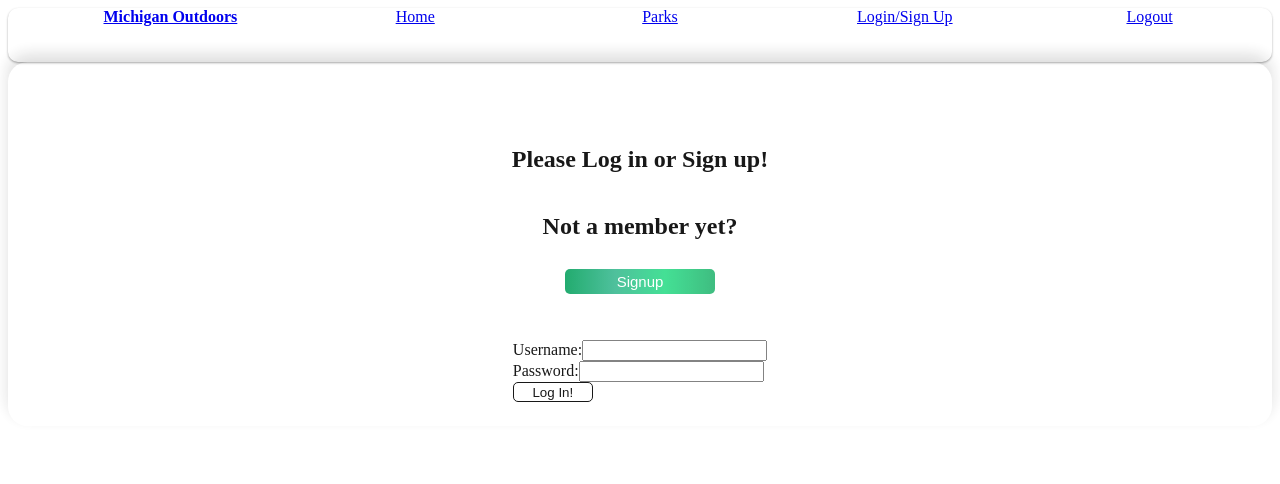
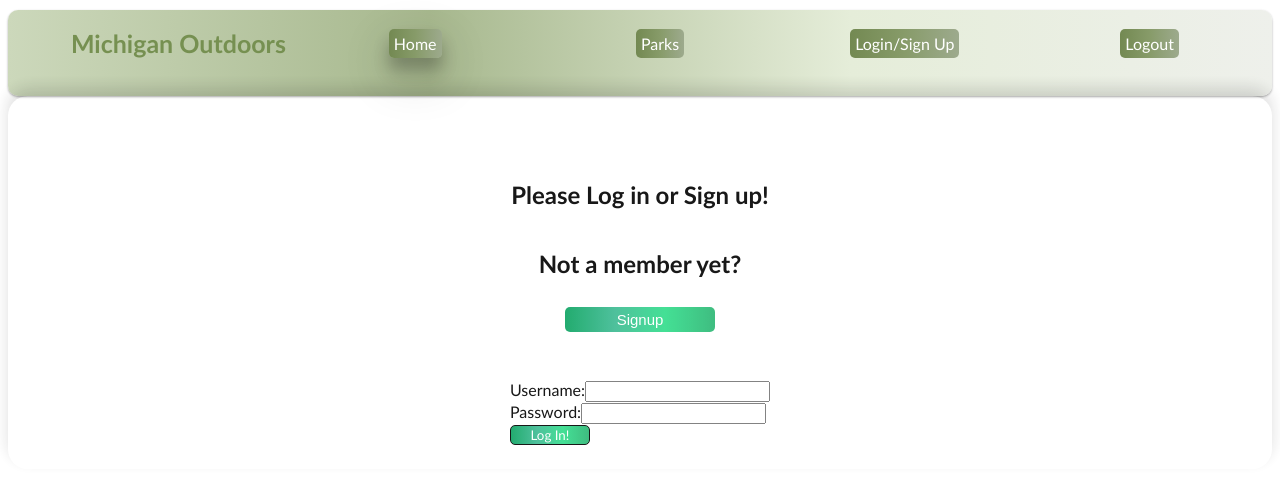
Before and after one commit to BrettdeBear/Michigan-Project, a React (Create React App) app in the folder client/: page / in a window 1280 px wide. Shown: the top 484 px of the page. Built offline with nearby package versions, Linux system fonts and the light colour scheme; no server answers.

Commit message:
styling backgrounds

```diff
--- a/client/src/components/Home.js
+++ b/client/src/components/Home.js
@@ -21,9 +21,11 @@ function Home() {
     })
 
     return(
-        <div className="home">
-            <h2>Welcome to the Michigan Outdoors!</h2>
-            <p>Explore parks and hiking trails all throughout the beautiful state of Michigan.</p>
+        <div>
+            <div className="home">
+                <h2>Welcome to the Michigan Outdoors!</h2>
+                <p>Explore parks and hiking trails all throughout the beautiful state of Michigan.</p>
+            </div>
             {renderFacts}
         </div>
     )
--- a/client/src/components/TrailCard.js
+++ b/client/src/components/TrailCard.js
@@ -117,10 +117,12 @@ function TrailCard({user}) {
             <h3>{oneTrail.name}</h3>
             <h5>{oneTrail.length} || {oneTrail.difficulty}</h5>
             <p>{oneTrail.description}</p>
+            <img src={oneTrail.image} />
         </div>
         <form className="reviewform" onSubmit={formik.handleSubmit}>
                 <label>Rating: </label>
                 <select name="rating" value={formik.values.rating} onChange={formik.handleChange} >
+                        <option>Rating</option>
                         <option value="5/5">5/5</option>
                         <option value="4/5">4/5</option>
                         <option value="3/5">3/5</option>
--- a/client/src/index.css
+++ b/client/src/index.css
@@ -1,3 +1,7 @@
+body {
+  font-family: Optima;
+}
+
 .oneparkcontainer {
   display: flex;
   flex-direction: row;
@@ -68,6 +72,7 @@
     transition: 0.25s ease;
     z-index: 999;
     text-align: center;
+
   }
 
   .parkcard img {
@@ -115,22 +120,37 @@
     border-radius: 20px;
     font-weight: 590;
     font-size: 15px;
+    background-image: linear-gradient(
+      to right,
+      #E5EDD9,
+      #EEF0EB,
+      #CCD8BB,
+      #A7B88E)
   }
 
   .onePark p {
     width: 300px;
     margin-right: 15px;
     text-align: center;
+    font-size: 13px;
   }
   .onePark h2 {
     width: 200px;
     text-align: center;
+    font-size: 20px;
+  }
+
+  .onePark h3 {
+    width: 100px;
+    padding-left: 5px;
+    font-size: 15px;
   }
 
   .onePark img {
     width: 280px;
     align-items: right;
     border-radius: 10px;
+
   }
 
   .trailcard {
@@ -147,6 +167,12 @@
     /* transition: all 0.3s cubic-bezier(.25, .8, .25, 1); */
     overflow: hidden;
     margin-bottom: 15px;
+    background-image: linear-gradient(
+      to top,
+      #CCD8BB,
+      #A7B88E,
+      #E5EDD9,
+      #EEF0EB)
   }
 
   .trailcard h3 {
@@ -158,28 +184,37 @@
   }
 
   .trailcard img {
-    width: 200px;
-    max-height: 250px;
+    width: 259px;
+    height: 280px;
+    object-fit: cover;
   }
 
-  /* .trailcard h5 {
-    width: 100px;
+  .trail-info h5 {
+    width: 150px;
     margin: 10px;
-  } */
+    font-size: 15px;
+  }
+
+  .trail-info p {
+    width: 200px;
+    text-align: center;
+    font-size: 13px;
+  }
 
   .trailcard p {
     width: auto;
     /* padding: 1px; */
     text-align: center;
-    font-size: 12px;
+    font-size: 1px;
   }
 
   .trail-info {
-    margin-top: 22px;
-    /* background-image: url("https://img2.10bestmedia.com/Images/Photos/380636/GettyImages-611102194_54_990x660.jpg"); */
+    margin-top: 15px;
+    margin-bottom: 15px;
+    height: 200px;
     opacity: 0.9;
     display: flex;
-    flex-direction: column;
+    flex-direction: row;
     align-items: center;
     /* position: sticky; */
     top: 0;
@@ -187,7 +222,29 @@
     box-shadow: 0 -0.5rem 1rem rgba(0 0 0 / 0.15);
     border-radius: 20px;
     font-weight: 590;
-    font-size: 20px;
+    font-size: 15px;
+    background-image: linear-gradient(
+      to right,
+      #E5EDD9,
+      #EEF0EB,
+      #CCD8BB,
+      #A7B88E)
+  }
+
+  .trail-info img {
+    width: auto;
+    align-items: right;
+    border-radius: 10px;
+    padding-left: 20px;
+    max-height: 220px;
+  }
+
+  .trail-info h3 {
+    width: 150px;
+    padding-left: 5px;
+    padding-right: 5px;
+    font-size: 18px;
+    text-align: center;
   }
 
   .home {
@@ -204,6 +261,13 @@
     border-radius: 20px;
     font-weight: 590;
     font-size: 20px;
+    background-image: linear-gradient(
+      to right,
+      #E5EDD9,
+      #EEF0EB,
+      #CCD8BB,
+      #A7B88E)
+
   }
 
   .factcontainer {
@@ -212,6 +276,7 @@
     flex-wrap: wrap;
     justify-content: space-around;
     align-items: center;
+    padding: 10px;
 
     /* width: 100%;
     height: 75vh; */
@@ -220,6 +285,7 @@
   .factcard {
     /* position: relative; */
     display: flex;
+    /* flex: 1 1 200px; */
     flex-direction: column;
     align-items: center;
     justify-content: center;
@@ -231,6 +297,12 @@
     /* transition: all 0.3s cubic-bezier(.25, .8, .25, 1); */
     overflow: hidden;
     margin-bottom: 15px;
+    background-image: linear-gradient(
+      to right,
+      #CCD8BB,
+      #A7B88E,
+      #E5EDD9,
+      #EEF0EB)
 
   }
 
@@ -243,8 +315,30 @@
   }
 
   .navLink {
-    width: 50vw;
+    color: white;
+    font-family: Optima;
+    font-size: 22;
+    width: 80px;
+    height: 20px;
+    /* border: 1px solid black; */
+    border-radius: 5px;
+    margin: 0;
+    padding: 5px;
+    text-decoration: none;
+    background-image: linear-gradient(
+      to right,
+      #738952,
+      #879B69,
+      #9DAA8D
+     )
+  }
 
+  .navLink.active {
+    box-shadow: 0 12px 16px 0 rgba(0,0,0,0.24), 0 17px 50px 0 rgba(0,0,0,0.19);
+  }
+
+  .navLink:hover {
+      box-shadow: 0 12px 16px 0 rgba(0,0,0,0.24), 0 17px 50px 0 rgba(0,0,0,0.19);
   }
 
   .navigation li {
@@ -266,23 +360,25 @@
   .navigation {
     border-radius: 10px;
     box-shadow: 0 1px 3px rgba(0, 0, 0, 0.12), 0 1px 2px rgba(0, 0, 0, 0.24);
-    /* background-image: linear-gradient(
+    margin-top: 10px;
+    padding-top: 18px;
+    background-image: linear-gradient(
       to right,
-      #0ba360,
-      #3cba92,
-      #30dd8a,
-      #2bb673) */
+      #CCD8BB,
+      #A7B88E,
+      #E5EDD9,
+      #EEF0EB)
 
   }
 
 
-  /* .brand-name {
+  .brand-name {
     text-decoration: none;
-    color: rgb(110, 214, 215);
-    font-size: 32px;
+    color: #769051;
+    font-size: 25px;
     margin-left: 1rem;
     font-weight: 700px;
-  }  */
+  }
 
   .reviewform {
     margin-top: 22px;
@@ -298,6 +394,12 @@
     border-radius: 20px;
     font-weight: 590;
     font-size: 20px;
+    background-image: linear-gradient(
+      to right,
+      #CCD8BB,
+      #A7B88E,
+      #E5EDD9,
+      #EEF0EB)
   }
 
   .editreviewform {
@@ -342,6 +444,12 @@
     justify-content: center;
     flex-direction: column;
     border-radius: 5px;
+    background-image: linear-gradient(
+      to right,
+      #CCD8BB,
+      #A7B88E,
+      #E5EDD9,
+      #EEF0EB)
   }
 
   .reviewcard h5 {
@@ -356,7 +464,8 @@
   }
 
   #submit {
-    color: black;
+    color: white;
+    font-family: Optima;
     font-size: 22;
     width: 80px;
     height: 20px;
@@ -364,7 +473,12 @@
     border-radius: 5px;
     margin: 0;
     padding: 0;
-    background: white;
+    background-image: linear-gradient(
+      to right,
+      #0ba360,
+      #3cba92,
+      #30dd8a,
+      #2bb673)
     /* opacity: 0.8; */
     /* box-shadow: 0 -0.5rem 1rem rgba(0 0 0 / 0.15); */
   }
@@ -454,6 +568,7 @@
     margin: 0;
     padding: 2;
     margin-bottom: 2px;
+    text-decoration: none;
     background-image: linear-gradient(
       to right,
       #0ba360,
```
Also changed, not shown: 2 other files (tests, documents, lock files or other folders).
